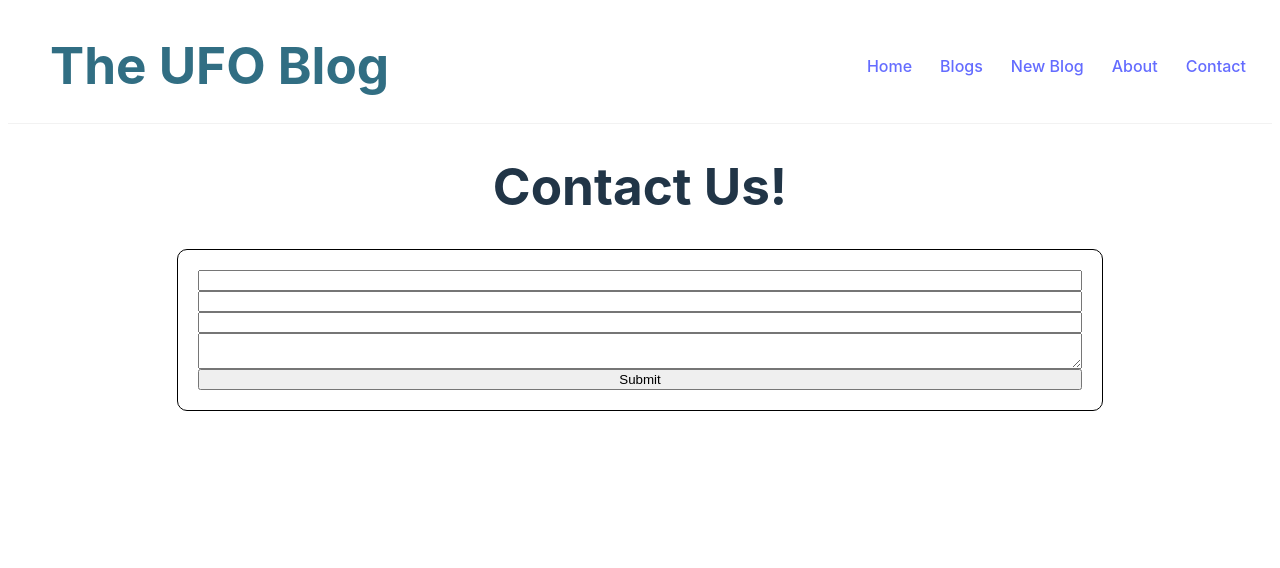
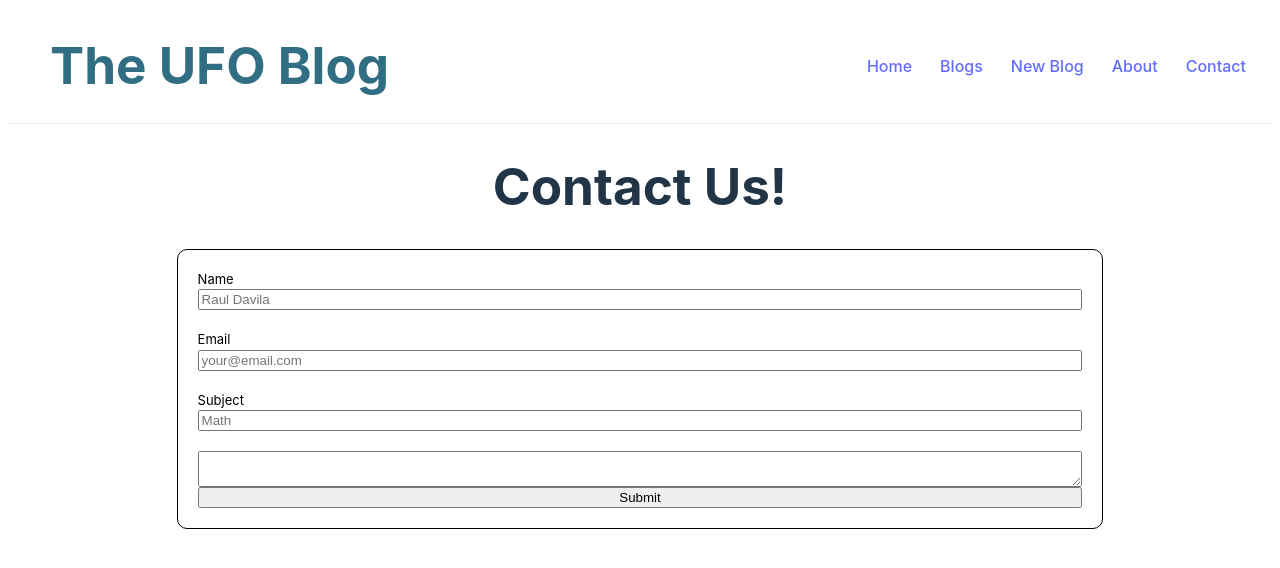
Before and after one commit to rauld323/react-ufo-blog, a Next.js app: page /contact in a window 1280 px wide. Shown: the top 568 px of the page. Built offline with nearby package versions, Linux system fonts and the light colour scheme.

Commit message:
replace inputs in Contact form

```diff
--- a/src/app/components/Input.tsx
+++ b/src/app/components/Input.tsx
@@ -1,24 +1,26 @@
 import React, { FC } from "react";
-import styled from "styled-components";
+import styled, { keyframes } from "styled-components";
 
 interface IProps {
-  field: any;
+  field?: any;
   placeHolder?: string;
   label?: string;
-  error?: boolean;
+  error: boolean;
   errorMessage?: string;
+  type?: string;
 }
 
 const Input: FC<IProps> = ({
   placeHolder = "Raul",
   label = "Name",
-  error = false,
+  error,
   errorMessage = "Something went wrong!",
+  type = "text",
 }) => {
   return (
     <StyledInputContainer>
       <StyledLabel error={error}>{label}</StyledLabel>
-      <input placeholder={placeHolder} />
+      <StyledInput placeholder={placeHolder} type={type} />
       {error && (
         <StyledErrorMessage error={error}>{errorMessage}</StyledErrorMessage>
       )}
@@ -28,14 +30,36 @@ const Input: FC<IProps> = ({
 
 export default Input;
 
+const inputAnimationShake = keyframes`
+  20% {
+    transform: translateX(3px);
+  }
+  60% {
+    transform:  translateX(-5px);
+  }
+  20% {
+    transform:  translateX(3px);
+  }
+`;
+
 const StyledInputContainer = styled.div`
   margin-bottom: 20px;
+  display: flex;
+  flex-direction: column;
+`;
+
+const StyledInput = styled.input`
+  &:invalid {
+    animation: ${inputAnimationShake} 0.4s;
+  }
 `;
 
 const StyledLabel = styled.label<{ error: boolean }>`
   color: ${(props) => (props.error ? "red" : "black")};
+  font-size: 13px;
 `;
 
-const StyledErrorMessage = styled.h5<{ error: boolean }>`
+const StyledErrorMessage = styled.div<{ error: boolean }>`
   color: ${(props) => (props.error ? "red" : "black")};
+  font-size: 14px;
 `;
--- a/src/app/contact/page.tsx
+++ b/src/app/contact/page.tsx
@@ -7,33 +7,56 @@ import {
   ContactFormSchema,
   contactFormSchema,
 } from "./formSchema/contactFormSchema";
+import Input from "../components/Input";
 
 const Contact = () => {
-  const { control, handleSubmit } = useForm<ContactFormSchema>({
+  const { control, handleSubmit, formState } = useForm<ContactFormSchema>({
     mode: "onChange",
     resolver: zodResolver(contactFormSchema),
   });
 
   return (
+    <>
       <StyledContainer>
         <h1>Contact Us!</h1>
         <StyledForm onSubmit={handleSubmit((data) => console.log(data))}>
           <Controller
             control={control}
             name="fullName"
-          render={({ field }) => <input {...field} />}
+            render={({ field }) => (
+              <Input
+                label={"Name"}
+                placeHolder={"Raul Davila"}
+                {...field}
+                error={false}
+              />
+            )}
+          />
+
+          <Controller
+            control={control}
+            name="email"
+            render={({ field }) => (
+              <Input
+                label={"Email"}
+                placeHolder={"your@email.com"}
+                {...field}
+                error={false}
+              />
+            )}
           />
 
           <Controller
             control={control}
             name="subject"
-          render={({ field }) => <input {...field} />}
+            render={({ field }) => (
+              <Input
+                label={"Subject"}
+                placeHolder={"Math"}
+                {...field}
+                error={false}
               />
-
-        <Controller
-          control={control}
-          name="email"
-          render={({ field }) => <input {...field} />}
+            )}
           />
 
           <Controller
@@ -45,6 +68,7 @@ const Contact = () => {
           <input type="submit" />
         </StyledForm>
       </StyledContainer>
+    </>
   );
 };
 
```
Lines whose indentation alone changed are shown as unchanged.
